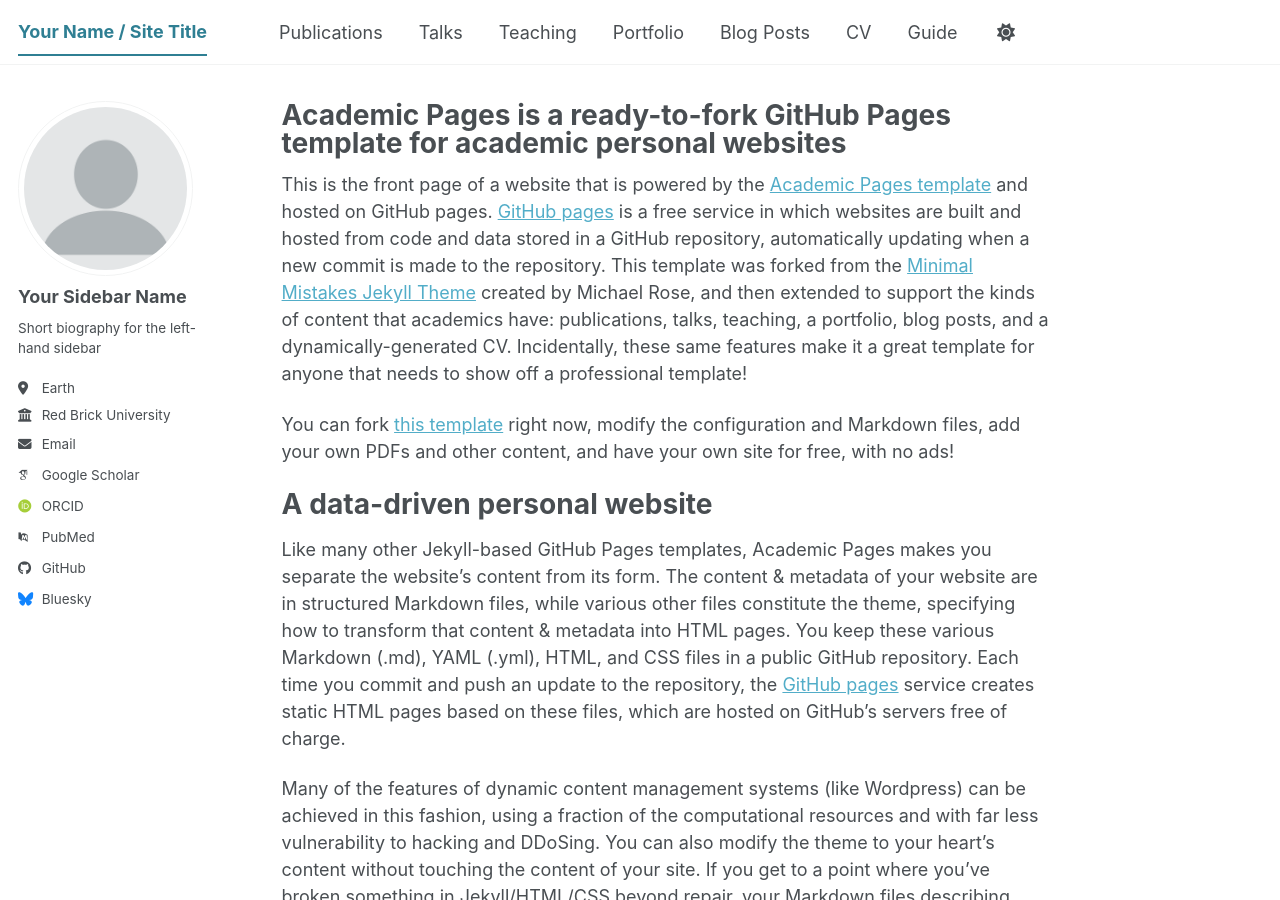
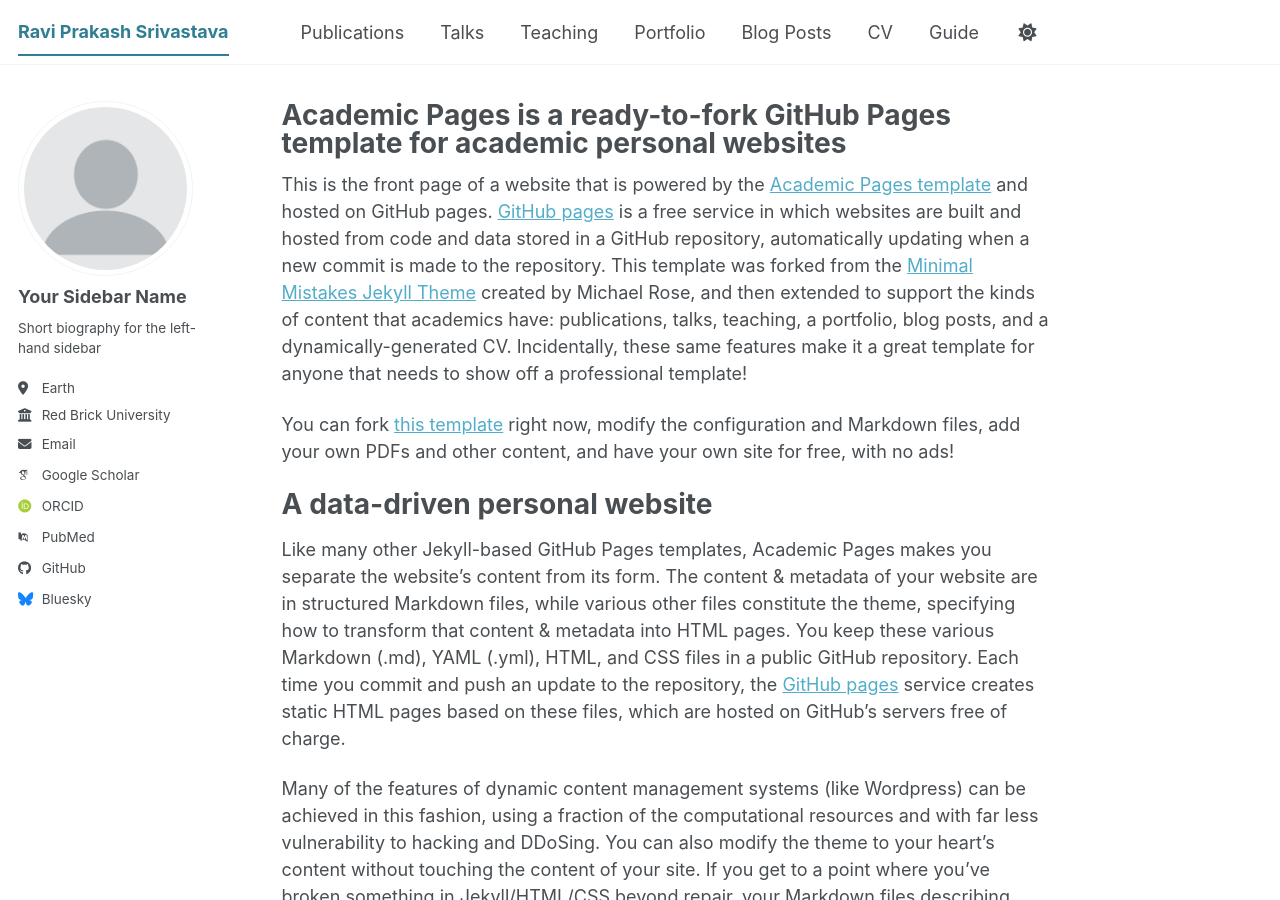
Before and after one commit to er-ravi-srivastava/er-ravi-srivastava.github.io, a Jekyll site: the page built from _pages/about.md, in a window 1280 px wide and 900 px high. Built offline with Jekyll 4.4.1, drawn with Linux system fonts in a browser that asks for light colours; some web fonts are replaced; a script bundle is joined from its source files by our own code; library files that are not in the unit come from our copies.

Commit message:
Update site title in configuration file

```diff
--- a/_config.yml
+++ b/_config.yml
@@ -9,7 +9,7 @@
 # Basic Site Settings
 locale                   : "en-US"
 site_theme               : "default" # The available themes options are "default", "air", "sunrise", "mint", "dirt" and "contrast"
-title                    : "Your Name / Site Title"
+title                    : "Ravi Prakash Srivastava"
 title_separator          : "-"
 name                     : &name "Your Name"
 description              : &description "Your Name's academic portfolio"   # Update this with a general description of your site, this is the default if not overridden by a page
```
